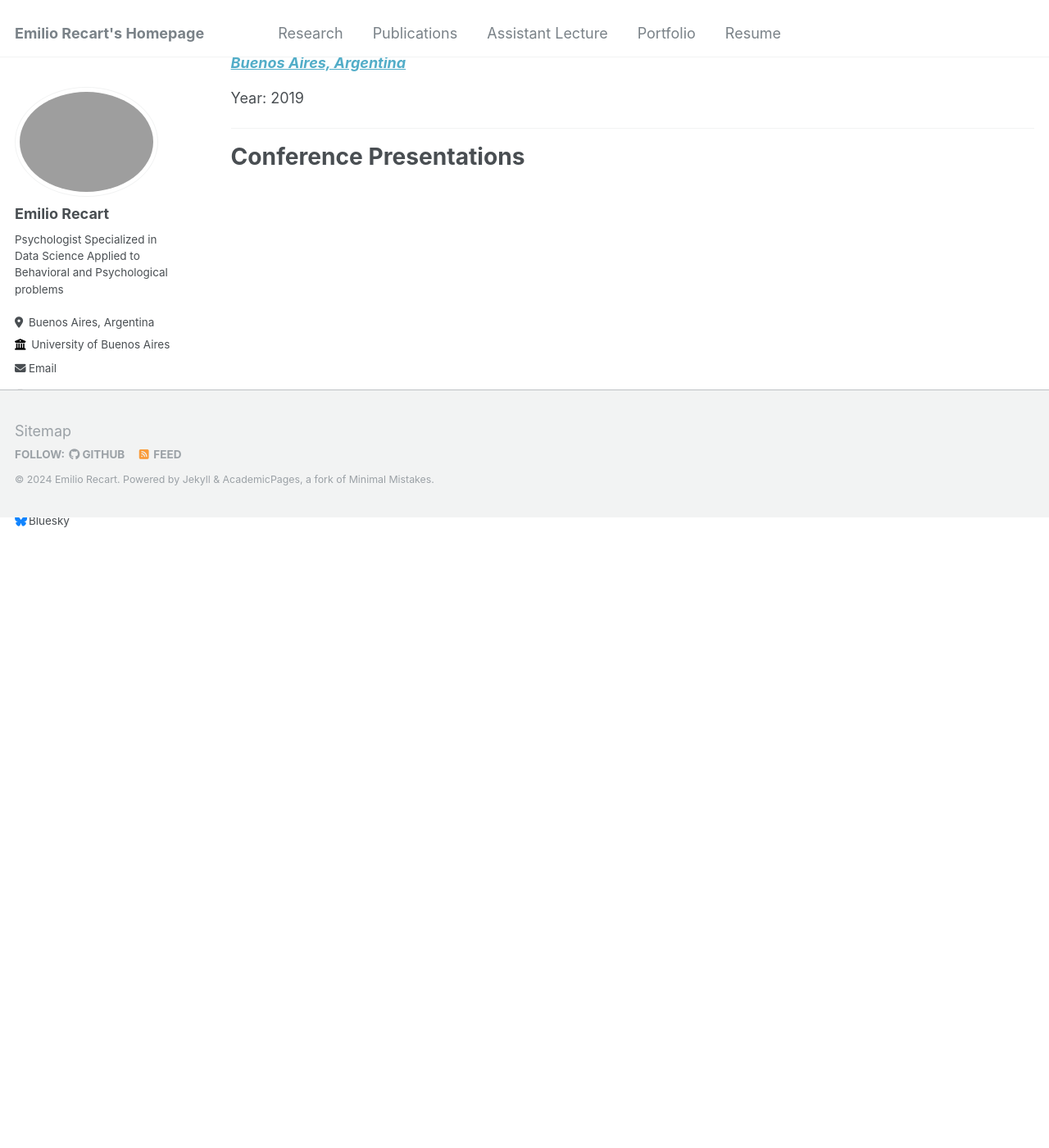
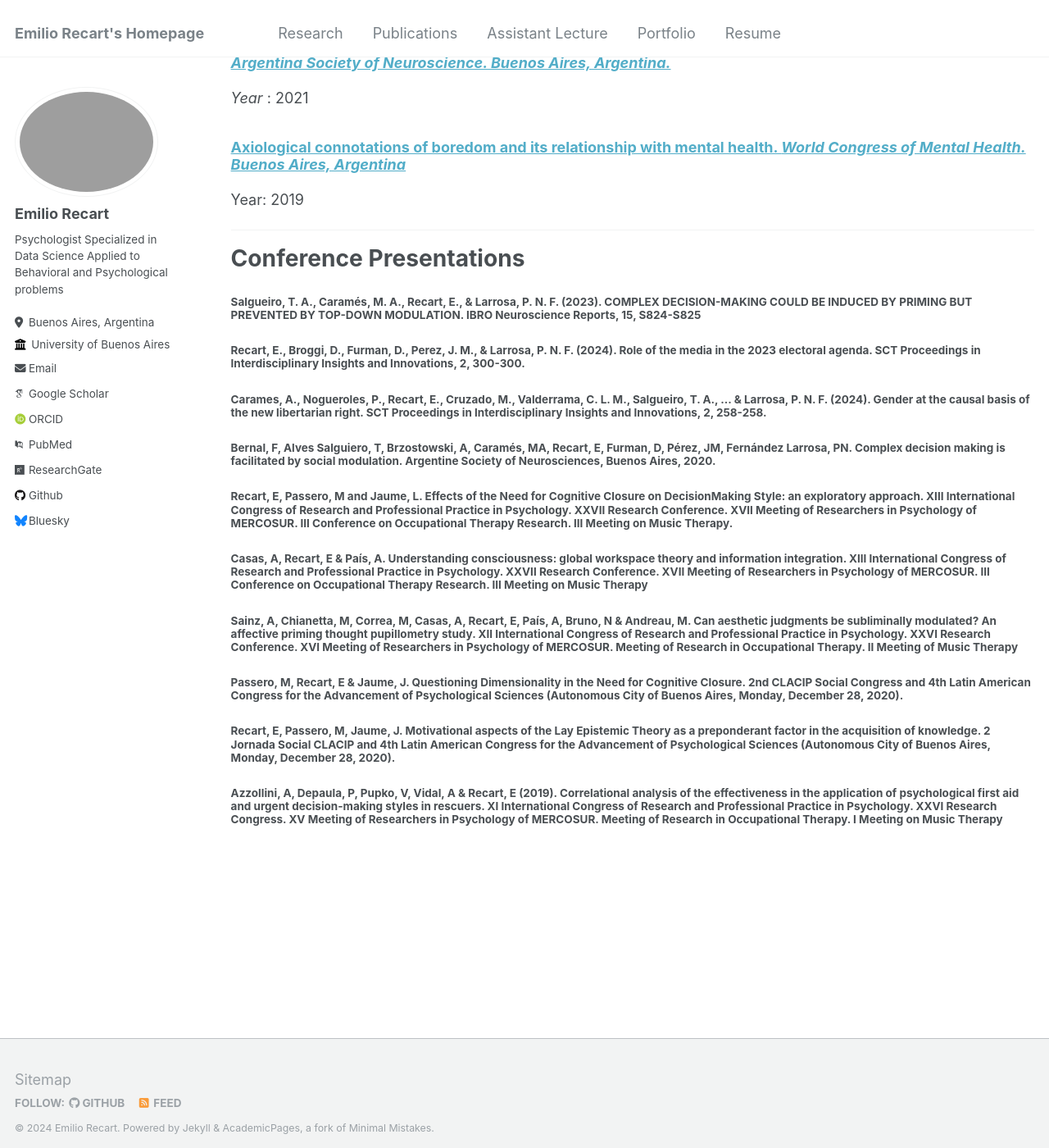
Before and after one commit to EmilioRecartZapata/emiliorecart.github.io, a Jekyll site: the page built from _pages/publications.md, in a window 1280 px wide and 1400 px high, scrolled down 2577 px. Shown: the whole window at 82% size. Built offline with Jekyll 4.4.1, drawn with Linux system fonts in a browser that asks for light colours; some web fonts are replaced; before the commit the page ends 3207 px from its top, so only the background shows below that; some of the changed text lies outside the part shown.

Commit message:
Cuarto Avance

```diff
--- a/_pages/publications.md
+++ b/_pages/publications.md
@@ -10,45 +10,47 @@ author_profile: true
 
 ## [Top-down modulation impairs priming susceptibility in complex decision-making with social implications](https://www.nature.com/articles/s41598-022-22707-x)
 
-*Abstract*
+*Abstract*.
+
  Could social context variables prime complex decisions? Could top-down processes impair this priming susceptibility? Complex decisions have been mainly studied from economic and moral perspectives, and Dual Process Theories provide evidence of how these processes could be affected. To address these issues from a political perspective, online experiments were conducted. Participants (n = 252) were asked to choose a face from 4 options, each associated with different frequencies (repetition priming) or with phrases with different emotional valence (emotional priming), for an unspecified task (UST group) or an important task (IMT group). The most repeated face was chosen most in the UST group, and was associated with lower response times. Positive faces were equally chosen by both groups. To compare results in a more ecological situation, a social study was conducted during the 2019 Argentine Presidential Election, including online surveys (n = 3673) and analysis of news media mentioning candidates. The familiarity and trust to each candidate explained the voting-probability for most of them, as well as correlated with their frequency of mentions in the news, their positive associations, and election results. Our results suggest complex decision-making is susceptible to priming, depending on top-down modulation.
 
 
 
- date: 2022-10-25
+ date: 2022-10-25.
 
 
- **Journal**: *Scientific Reports*
+ **Journal**: *Scientific Reports*.
 
 
  citation: *Bernal, F. A., Salgueiro, T. A., Brzostowski, A., Zapata, E. R., Carames, A., Pérez, J. M., ... & Larrosa, P. N. F. (2022). Top-down modulation impairs priming susceptibility in complex decision-making with social implications. Scientific Reports, 12(1), 17867.*
 
 ## [A Spanish dataset for Targeted Sentiment Analysis of political headlines]('https://publicaciones.sadio.org.ar/index.php/EJS/article/view/467)
-*Abstract*
-Subjective texts have been extensively studied due to theirpotential to influence behaviors. While most research has focused onuser-generated texts in social networks, other types of texts, such asnews headlines expressing opinions on certain topics, can also influencejudgment criteria during political decisions. In this paper, we addressthe task of Targeted Sentiment Analysis for news headlines related tothe 2019 Argentinean Presidential Elections, published bymajor newsoutlets. To facilitate research in this area, we present a polarity datasetcomprising 1,976 headlines that mention candidates at the target level.Our experiments using state-of-the-art classification algorithms basedon pre-trained language models demonstrate the usefulness of target in-formation for this task. We also provide public access to our data andmodels to foster further research
+*Abstract*.
+
+Subjective texts have been extensively studied due to theirpotential to influence behaviors. While most research has focused onuser-generated texts in social networks, other types of texts, such asnews headlines expressing opinions on certain topics, can also influencejudgment criteria during political decisions. In this paper, we addressthe task of Targeted Sentiment Analysis for news headlines related tothe 2019 Argentinean Presidential Elections, published bymajor newsoutlets. To facilitate research in this area, we present a polarity datasetcomprising 1,976 headlines that mention candidates at the target level.Our experiments using state-of-the-art classification algorithms basedon pre-trained language models demonstrate the usefulness of target in-formation for this task. We also provide public access to our data andmodels to foster further research.
 
 
-date: 2023-05-01
+date: 2023-05-01.
 
 
 
-**Journal:** *Sadio EJS*
+**Journal:** *Sadio EJS*.
 
 
 
-citation: *Pérez, J. M., Zapata, E. R., Salgueiro, T. A., Furman, D., & Larrosa, P. N. F. (2023). A Spanish dataset for Targeted Sentiment Analysis of political headlines. Electronic Journal of SADIO (EJS), 22(1), 53-66.
-*
+citation: *Pérez, J. M., Zapata, E. R., Salgueiro, T. A., Furman, D., & Larrosa, P. N. F. (2023). A Spanish dataset for Targeted Sentiment Analysis of political headlines. Electronic Journal of SADIO (EJS), 22(1), 53-66*.
 
 
 ## [Efectos de la necesidad cierre cognitivo en los estilos decisorios: un abordaje exploratorio]('https://publicaciones.sadio.org.ar/index.php/EJS/article/view/467)
-*Abstract*
+*Abstract*.
+
 Los estilos decisorios se refieren a patrones cognitivos habituales que utilizan los sujetos en tareas decisorias cuando procesan la información. Recientes investigaciones han referido el rol que cumple la motivación epistémica de la Necesidad de Cierre Cognitivo en el procesamiento de la información. Esta influencia puede generar un procesamiento sesgado afectando la toma de decisiones. Esto se debe a que la NCC trae dos consecuencias en el procesamiento de la información. La primera es la Urgencia donde los individuos tienden a una búsqueda generalizada de la información generando mayores hipótesis hasta superar el umbral cognitivo. La segunda refiere a la Permanencia donde una vez superado el umbral, la información se cristaliza y se extrapola a otras áreas. El presente estudio exploratorio, tuvo como objetivo explorar la relación entre la Necesidad Cierre Cognitivo y los Estilos decisorios. Para ello, se tomó muestra de 378 individuos residentes en Ciudad de Buenos Aires y Gran Buenos Aires. Se utilizaron para evaluar las variables el Test Revisado de Necesidad de cierre cognitivo (TR NCC) y la escala de Estilos Decisorios (ED).Los resultados indican que si bien no existe una relación contundente entre ambas variables, este abordaje exploratorio debe seguir siendo explorado en futuras investigaciones.
 
 
-date: 2021-01-01
+date: 2021-01-01.
 
 
-**Journal**: *PSOCIAL*
+**Journal**: *PSOCIAL*.
 
 
 *citation*: *Alves Salgueiro, T., Recart Zapata, E., Furman, D., Pérez, J. M., & Fernández Larrosa, P. N. (2022). A Spanish dataset for Targeted Sentiment Analysis of political headlines. In Simposio Argentino de Inteligencia Artificial (ASAI 2022)-JAIIO 51 (Modalidad virtual y presencial (UAI), octubre 2022).*
@@ -84,3 +86,30 @@ Year: 2019
 
 ---
 # Conference Presentations
+
+#### Salgueiro, T. A., Caramés, M. A., Recart, E., & Larrosa, P. N. F. (2023). COMPLEX DECISION-MAKING COULD BE INDUCED BY PRIMING BUT PREVENTED BY TOP-DOWN MODULATION. IBRO Neuroscience Reports, 15, S824-S825
+
+
+#### Recart, E., Broggi, D., Furman, D., Perez, J. M., & Larrosa, P. N. F. (2024). Role of the media in the 2023 electoral agenda. SCT Proceedings in Interdisciplinary Insights and Innovations, 2, 300-300.
+
+
+
+#### Carames, A., Nogueroles, P., Recart, E., Cruzado, M., Valderrama, C. L. M., Salgueiro, T. A., ... & Larrosa, P. N. F. (2024). Gender at the causal basis of the new libertarian right. SCT Proceedings in Interdisciplinary Insights and Innovations, 2, 258-258.
+
+
+#### Bernal, F, Alves Salguiero, T, Brzostowski, A, Caramés, MA, Recart, E, Furman, D, Pérez, JM, Fernández Larrosa, PN. Complex decision making is facilitated by social modulation. Argentine Society of Neurosciences, Buenos Aires, 2020.
+
+#### Recart, E, Passero, M and Jaume, L. Effects of the Need for Cognitive Closure on DecisionMaking Style: an exploratory approach. XIII International Congress of Research and Professional Practice in Psychology. XXVII Research Conference. XVII Meeting of Researchers in Psychology of MERCOSUR. III Conference on Occupational Therapy Research. III Meeting on Music Therapy.
+
+
+#### Casas, A, Recart, E & País, A. Understanding consciousness: global workspace theory and information integration. XIII International Congress of Research and Professional Practice in Psychology. XXVII Research Conference. XVII Meeting of Researchers in Psychology of MERCOSUR. III Conference on Occupational Therapy Research. III Meeting on Music Therapy
+
+
+#### Sainz, A, Chianetta, M, Correa, M, Casas, A, Recart, E, País, A, Bruno, N & Andreau, M. Can aesthetic judgments be subliminally modulated? An affective priming thought pupillometry study. XII International Congress of Research and Professional Practice in Psychology. XXVI Research Conference. XVI Meeting of Researchers in Psychology of MERCOSUR. Meeting of Research in Occupational Therapy. II Meeting of Music Therapy
+
+#### Passero, M, Recart, E & Jaume, J. Questioning Dimensionality in the Need for Cognitive Closure. 2nd CLACIP Social Congress and 4th Latin American Congress for the Advancement of Psychological Sciences (Autonomous City of Buenos Aires, Monday, December 28, 2020).
+
+#### Recart, E, Passero, M, Jaume, J. Motivational aspects of the Lay Epistemic Theory as a preponderant factor in the acquisition of knowledge. 2 Jornada Social CLACIP and 4th Latin American Congress for the Advancement of Psychological Sciences (Autonomous City of Buenos Aires, Monday, December 28, 2020).
+
+
+#### Azzollini, A, Depaula, P, Pupko, V, Vidal, A & Recart, E (2019). Correlational analysis of the effectiveness in the application of psychological first aid and urgent decision-making styles in rescuers. XI International Congress of Research and Professional Practice in Psychology. XXVI Research Congress. XV Meeting of Researchers in Psychology of MERCOSUR. Meeting of Research in Occupational Therapy. I Meeting on Music Therapy
```
